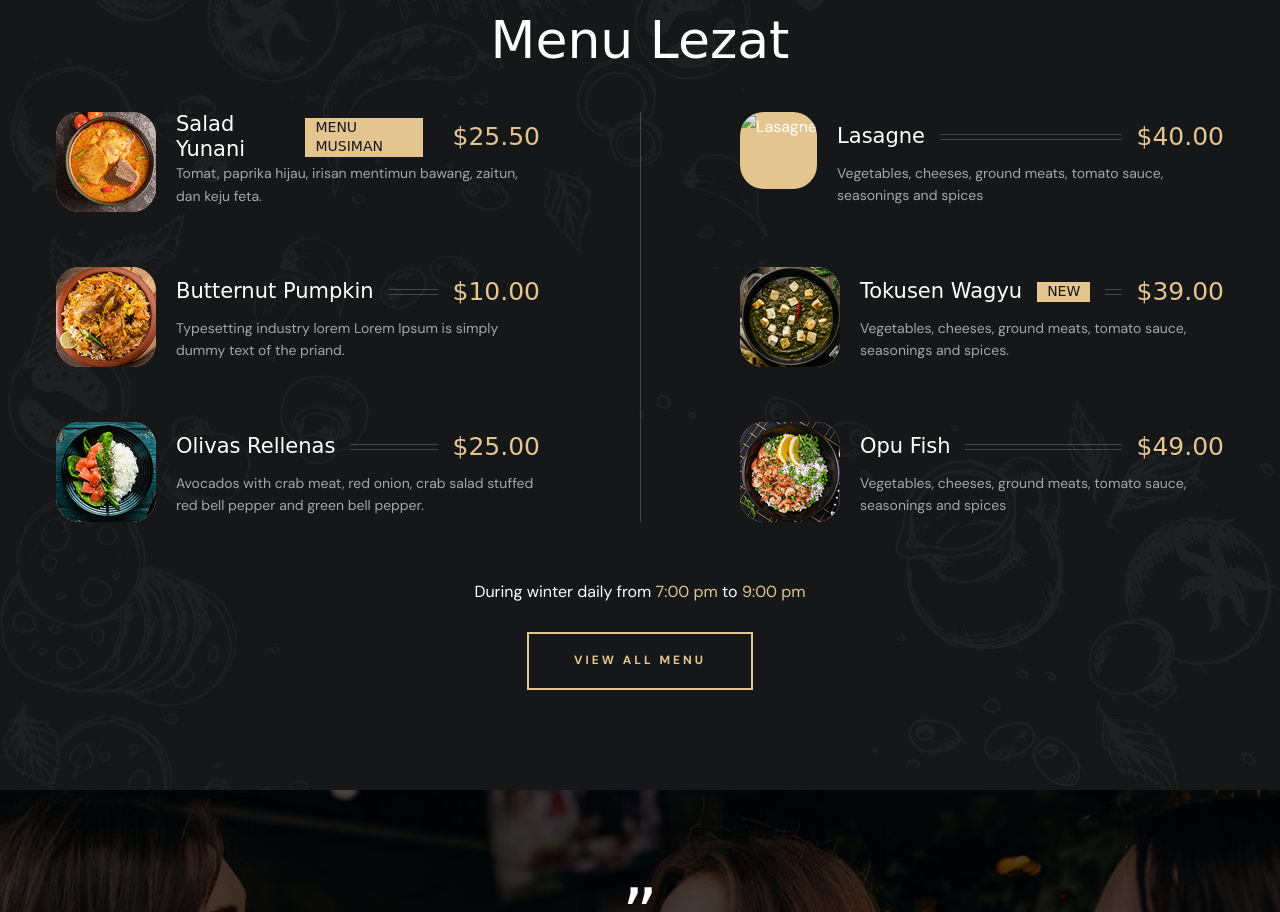
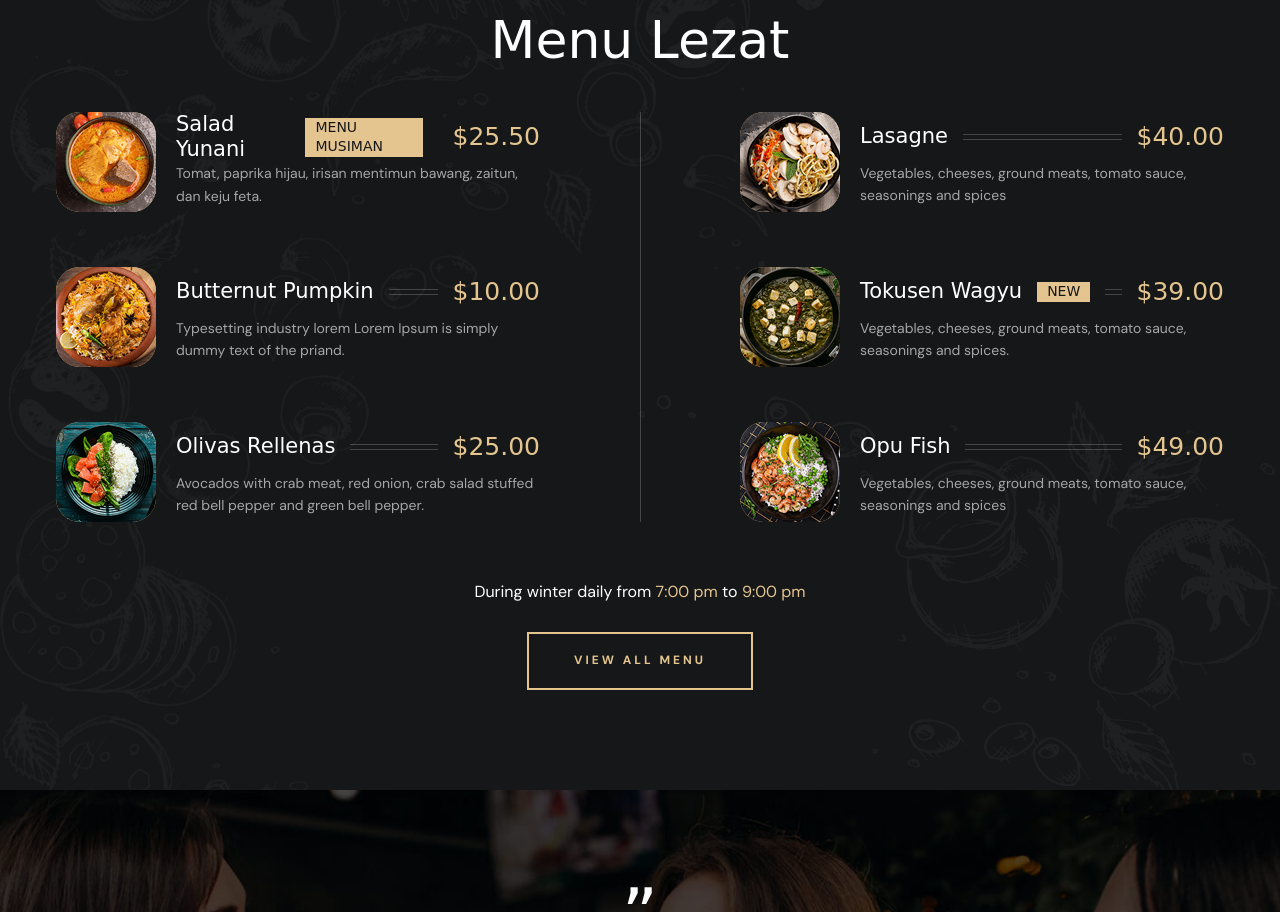
Before and after one commit to asadmahmud22/website-restoran, a plain HTML site: page index.html in a window 1280 px wide. Shown: the part 4039-4951 px from the top of the page. Drawn offline with nearby package versions, Linux system fonts and the light colour scheme; files whose address does not match are found by name; a web font is replaced by a local one.

Commit message:
Update index.html

```diff
--- a/index.html
+++ b/index.html
@@ -570,7 +570,7 @@
                     style="--width: 100; --height: 100"
                   >
                     <img
-                      src="./assets/images/menu-2.png"
+                      src="menu-2.png"
                       width="100"
                       height="100"
                       loading="lazy"
```
